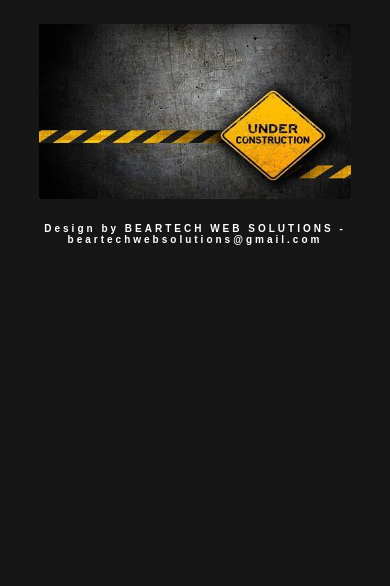
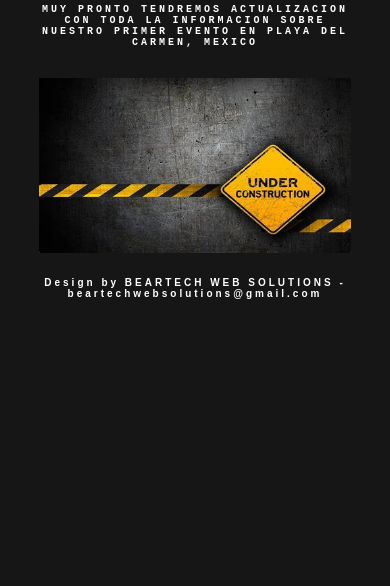
Before and after one commit to gmontano79/bearsinparadise, a plain HTML site: page index.html in a window 390 px wide. Shown: the part 258-844 px from the top of the page. Drawn offline with Linux system fonts and the light colour scheme.

Commit message:
fixed media query

```diff
--- a/assets/css/style.css
+++ b/assets/css/style.css
@@ -40,6 +40,13 @@ div {
   width: 10%;
   height: auto;
 }
+
+h3 {
+  text-align: center;
+  font-family: "Courier New", Courier, monospace;
+  font-size: 30px;
+  padding-top: 20px;
+}
 .under {
   margin-top: 160px;
   width: 100%;
@@ -71,6 +78,12 @@ footer {
     width: 100px;
     height: auto;
   }
+
+  h3 {
+    text-align: center;
+    font-family: "Courier New", Courier, monospace;
+    font-size: 10px;
+    padding-top: 10px;
   }
 
   .under {
@@ -79,3 +92,5 @@ footer {
 
   footer {
     padding-top: 20px;
+  }
+}
--- a/index.html
+++ b/index.html
@@ -27,6 +27,10 @@
     </header>
 
     <main>
+      <h3>
+        MUY PRONTO TENDREMOS ACTUALIZACION CON TODA LA INFORMACION SOBRE NUESTRO
+        PRIMER EVENTO EN PLAYA DEL CARMEN, MEXICO
+      </h3>
       <img
         class="under"
         src="./assets/img/under construction.jpg"
```
Lines whose indentation alone changed are shown as unchanged.
